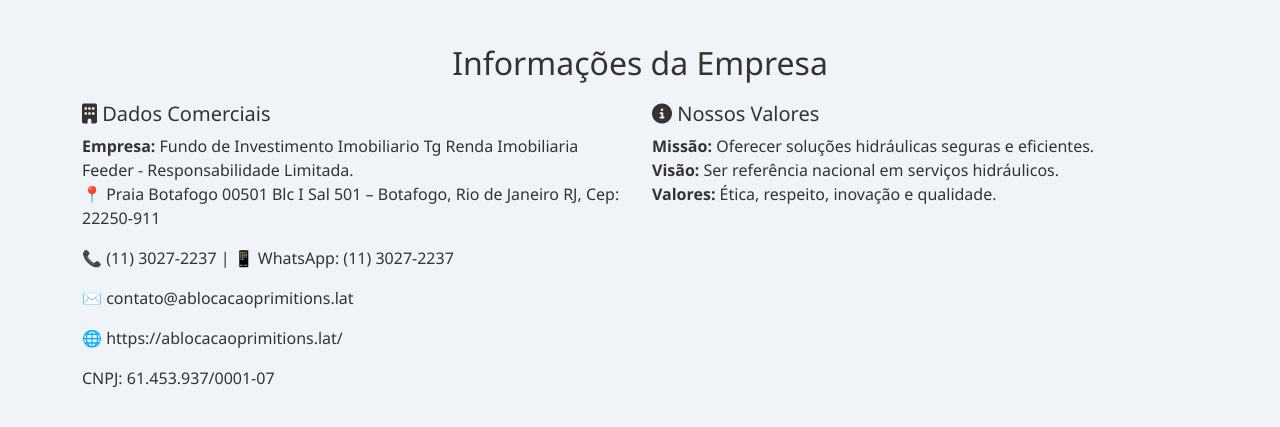
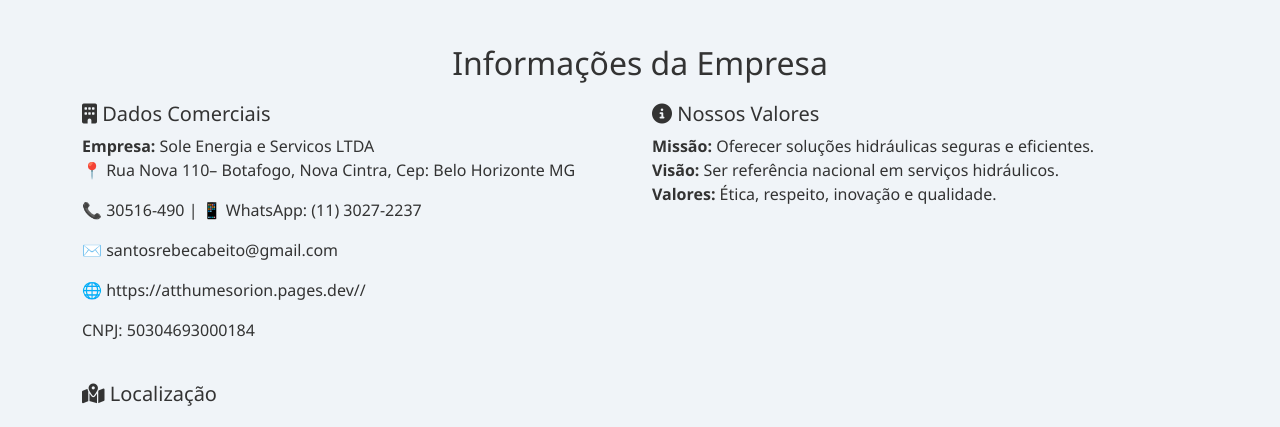
Before and after one commit to sigimhip/log, a plain HTML site: page index.html in a window 1280 px wide. Shown: the part 1640-2067 px from the top of the page. Drawn offline with nearby package versions, Linux system fonts and the light colour scheme.

Commit message:
Update index.html

```diff
--- a/index.html
+++ b/index.html
@@ -160,12 +160,12 @@
       <div class="col-md-6">
         <h5><i class="fa-solid fa-building"></i> Dados Comerciais</h5>
         <ul class="list-unstyled">
-          <li><strong>Empresa:</strong> Fundo de Investimento Imobiliario Tg Renda Imobiliaria Feeder - Responsabilidade Limitada.</li>
-            <p>📍 Praia Botafogo 00501 Blc I Sal 501 – Botafogo, Rio de Janeiro RJ, Cep: 22250-911</p>
-            <p>📞 (11) 3027-2237 | 📱 WhatsApp: (11) 3027-2237</p>
-            <p>✉️ contato@ablocacaoprimitions.lat</p>
-            <p>🌐 https://ablocacaoprimitions.lat/</p>
-	        <p>CNPJ: 61.453.937/0001-07</p>
+          <li><strong>Empresa:</strong> Sole Energia e Servicos LTDA</li>
+            <p>📍 Rua Nova 110– Botafogo, Nova Cintra, Cep: Belo Horizonte MG</p>
+            <p>📞 30516-490 | 📱 WhatsApp: (11) 3027-2237</p>
+            <p>✉️ santosrebecabeito@gmail.com</p>
+            <p>🌐 https://atthumesorion.pages.dev//</p>
+	        <p>CNPJ: 50304693000184</p>
         </ul>
       </div>
       <div class="col-md-6">
```
